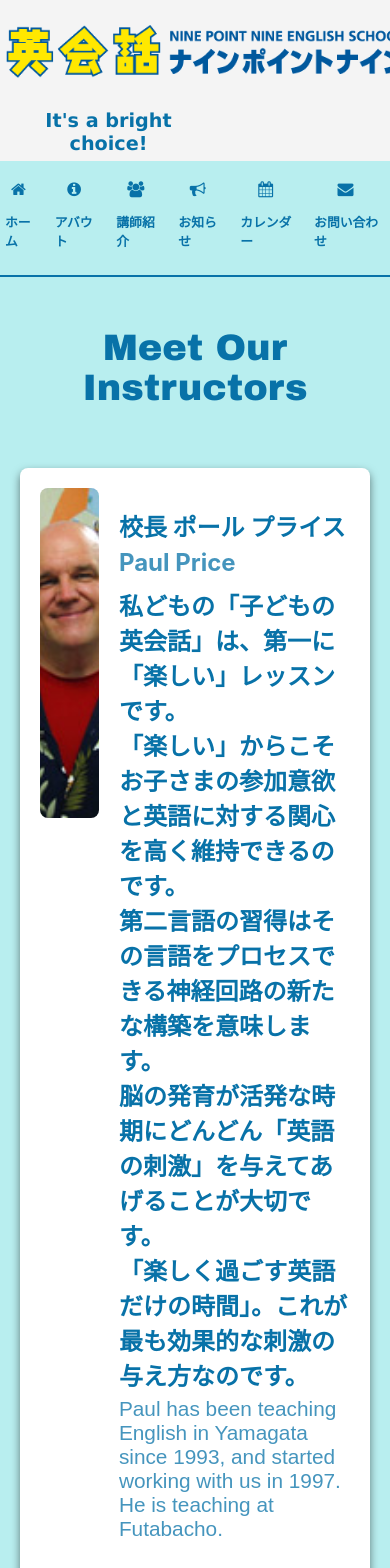
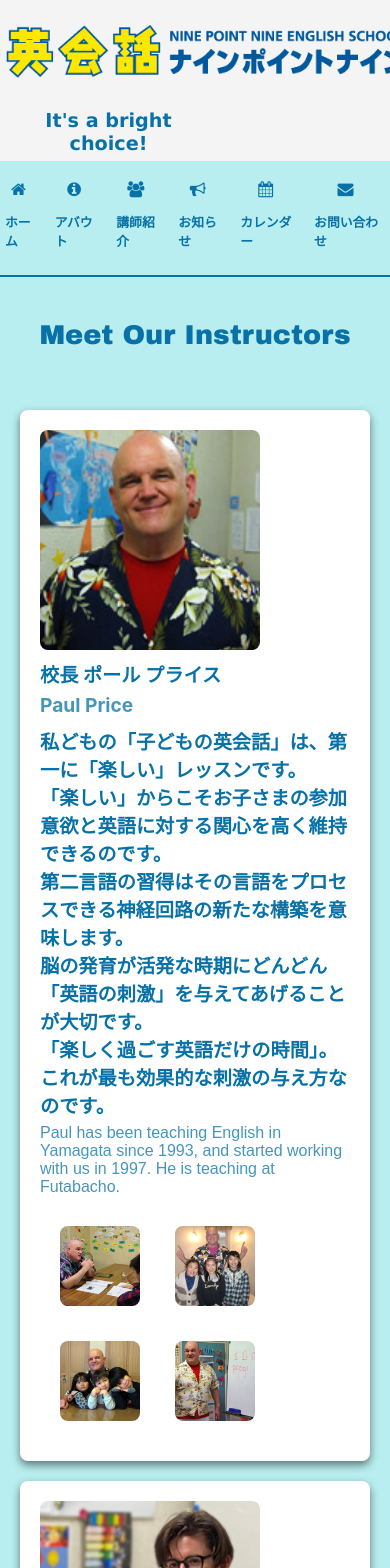
Before and after one commit to Vlad1slav86/9.9-English-School, a React (Create React App) app in the folder ninepointnineenglish/: page /instructors in a window 390 px wide. Shown: the top 1568 px of the page. Built offline with nearby package versions, Linux system fonts and the light colour scheme.

Commit message:
mobile comp

```diff
--- a/ninepointnineenglish/src/App.css
+++ b/ninepointnineenglish/src/App.css
@@ -90,7 +90,7 @@
   }
 
   .image-gallery img {
-      width: 100%; /* Images take full container width */
+      width: 200px; /* Images take full container width */
       height: auto; /* Maintain aspect ratio */
   }
 
--- a/ninepointnineenglish/src/components/About.css
+++ b/ninepointnineenglish/src/components/About.css
@@ -130,18 +130,19 @@
   .sets-apart-inner {
     flex-direction: column;
     align-items: center;
-    gap: 40px;
+    gap: 30px;
   }
 
   .about-item {
-    width: 180px;
-    height: 180px;
+    width: 260px;
+    height: 200px;
   }
 
   .about-item h5 {
     width: 30px; /* Scale down number circle */
     height: 30px;
     font-size: 0.9rem; /* Adjust font size */
+    margin-top: 30px;
   }
 
   .about-item .content h3,
@@ -152,8 +153,9 @@
 
   /* Adjust tuition card for smaller screens */
   .tuition-card {
-    width: 100%;
+    width: 75%;
     padding: 20px;
+    margin-top: 30px;
   }
 
   .tuition-card .content {
@@ -166,3 +168,17 @@
     text-align: center;
   }
 }
+
+@media (max-width: 430px) {
+  #about h2 {
+    text-align: center;
+    margin-bottom: 60px;
+    font-size: 1.7rem;
+    color: #0872a8;
+    font-family: Arial black, Helvetica, sans-serif;
+  }
+  .about-item {
+    padding: 50px;
+  }
+
+}
--- a/ninepointnineenglish/src/components/Announcements.css
+++ b/ninepointnineenglish/src/components/Announcements.css
@@ -43,23 +43,28 @@
 
   .announcement-date {
     font-size: 1rem;
-    color: #888;
+    color: #0872a8;
     margin-bottom: 10px;
   }
 
   .announcement-card p {
     font-size: 1.1rem;
-    color: #555;
+    color: #0872a8;
     line-height: 1.6;
   }
 
-.calendar-container h2 {
-margin-bottom: 30px;
+.Calendar-container {
+    box-shadow: 0 4px 8px rgba(0, 0, 0, 0.2);
+    width: 840px;
+    height:450px;
+    margin-top:30px;
+    margin-left: 436px;
+    border-radius: 8px;
 }
 
-  @media (max-width: 768px) {
+  @media (max-width: 430px) {
     #announcements h2 {
-      font-size: 2rem;
+      font-size: 1.7rem;
     }
 
     .announcement-card h3 {
@@ -69,4 +74,12 @@ margin-bottom: 30px;
     .announcement-card p {
       font-size: 1rem;
     }
+
+    .Calendar-container {
+        width: 390px;
+        margin-top:30px;
+        margin-left: -20px;
+        border-radius: 8px;
+        padding-bottom: 0px !important;
+    }
   }
--- a/ninepointnineenglish/src/components/Announcements.js
+++ b/ninepointnineenglish/src/components/Announcements.js
@@ -39,7 +39,7 @@ const Announcements = () => {
       </div> */}
 
 
-      <div className="map-container">
+      <div className="Calendar-container">
             <iframe
               src="https://calendar.google.com/calendar/embed?src=59d85ae254cec09009955c24c9d4b09013bef6aa37aa0fe0bc22ccd2861db2f9%40group.calendar.google.com&ctz=America%2FLos_Angeles"
               width="840"
--- a/ninepointnineenglish/src/components/CalendarSection.css
+++ b/ninepointnineenglish/src/components/CalendarSection.css
@@ -1,12 +1,21 @@
 /* Combined .calendar-section styles */
 .calendar-section {
     padding: 1px;
-    background-color: white;
+    background-color: #b8eeef;
     border-radius: 10px;
     box-shadow: 0 4px 8px rgba(0, 0, 0, 0.2);
     max-width: 840px; /* Limit the width */
-    margin: 0 auto; /* Center it horizontally */
-    margin-top: 20px;
+
+
+    align-items: center;
+  }
+
+  .calendar-container {
+    background-color: #b8eeef;
+    padding-bottom: 50px;
+    padding-top: 50px;
+    align-items: center;
+
   }
 
   .calendar-header h2 {
@@ -14,7 +23,7 @@
     font-size: 1.8rem;
     color: #0872a8;
     font-weight: bold;
-    margin-bottom: 20px;
+    margin-bottom: 30px;
   }
 
   .rbc-calendar {
@@ -58,3 +67,15 @@
     background-color: #f7f7f7 !important; /* Highlight today */
     border: 1px solid #ccc !important;
   }
+
+  @media (max-width: 430px) {
+    .calendar-container .rbc-calendar {
+        width: 425px !important;
+        height: 400px !important;
+        margin-left:2px !important;
+    }
+    .calendar-container h2 {
+        font-size: 1.7rem;
+        margin-left:20px;
+    }
+  }
--- a/ninepointnineenglish/src/components/CalendarSection.js
+++ b/ninepointnineenglish/src/components/CalendarSection.js
@@ -130,7 +130,7 @@ const CalendarSection = () => {
         selectable
         onSelectSlot={handleSelect} // Trigger modal for creating events
         onSelectEvent={(event) => handleEventClick(event)} // Trigger modal for event update/delete
-        style={{ height: 500 }}
+        style={{ marginLeft: 390, height: 600, width: 1000}}
         eventPropGetter={(event) => ({
           style: { backgroundColor: '#0872a8', color: 'white', borderRadius: '5px' },
         })}
--- a/ninepointnineenglish/src/components/Contact.css
+++ b/ninepointnineenglish/src/components/Contact.css
@@ -43,6 +43,7 @@
 
   strong {
     color: #0872a8;
+    font-size: 1rem;
   }
 
   .contact-details p, .business-hours p, .school-info p {
@@ -86,3 +87,20 @@
 .line-qr-code a:hover {
     color: #005f87;
 }
+
+@media (max-width: 430px) {
+    h3 {
+        margin-top: 10px;
+        font-size: 1.2rem;
+        color: #0872a8;
+      }
+
+      .contact-container h2 {
+        font-size: 1.7rem;
+      }
+      .contact-details, .business-hours, .school-info p{
+font-size: 1rem;
+
+      }
+
+}
--- a/ninepointnineenglish/src/components/Gallery.css
+++ b/ninepointnineenglish/src/components/Gallery.css
@@ -96,3 +96,7 @@
         transform: translateX(-50%); /* Adjust as per your content */
     }
 }
+
+@media (max-width: 430px) {
+
+}
--- a/ninepointnineenglish/src/components/Instructors/Instructors.css
+++ b/ninepointnineenglish/src/components/Instructors/Instructors.css
@@ -102,7 +102,7 @@ h3 {
 }
 
 .instructor-small-image {
-  width: 100px; /* Adjust the size to fit your design */
+  width: 100px;
   height: 100px;
   background-size: cover;
   background-position: center;
@@ -179,3 +179,43 @@ h3 {
 .instructor-main-image.chinatsu {
   background-image: url('/public/images/chinatsu3.jpg');
 }
+
+@media (max-width: 430px) {
+  .instructor-main-image {
+    width: 220px; /* Set the main image width */
+    height: 220px; /* Set the main image height */
+    object-fit: cover; /* Ensure the image covers the area without distortion */
+    border-radius: 8px; /* Rounded corners for the image */
+  }
+
+  .instructor-small-image {
+    width: 80px;
+    height: 80px;
+    background-size: cover;
+    background-position: center;
+    margin: 10px;
+  }
+
+  #instructors h2 {
+    text-align: center;
+    font-size: 1.7rem;
+    color: #0872a8;
+    margin-bottom: 60px;
+    font-family: Arial black, Helvetica, sans-serif;
+  }
+
+  #instructors strong {
+    color:#0872a8;
+    font-size: 1.2rem;
+  }
+
+  .bio-text p {
+    font-family: Arial, Helvetica, sans-serif;
+    font-size: 1rem;
+  }
+
+  .instructor-info {
+    display:block; /* Align the image and bio side by side */
+    gap: 20px; /* Space between the image and the bio */
+  }
+}
```
